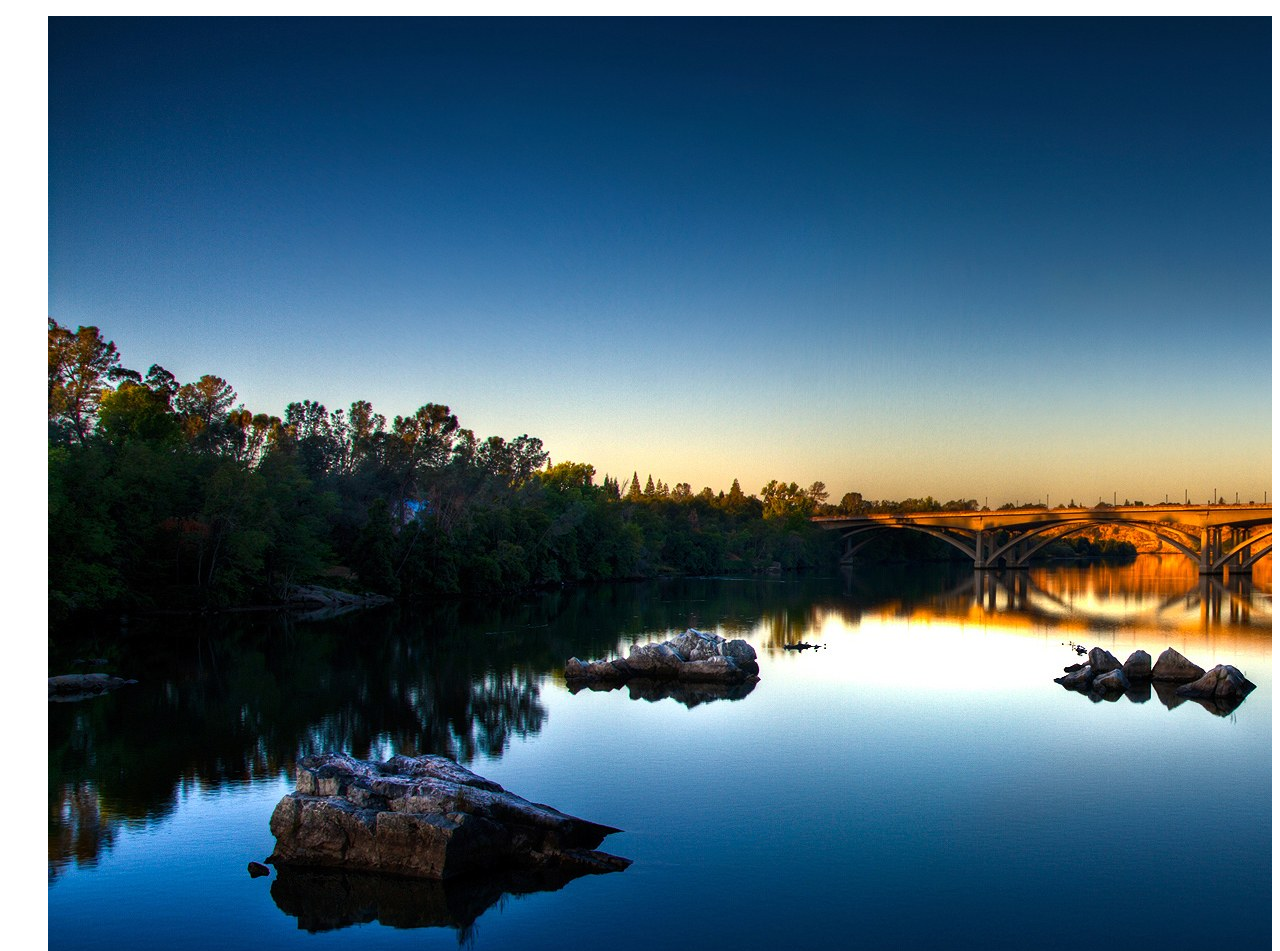
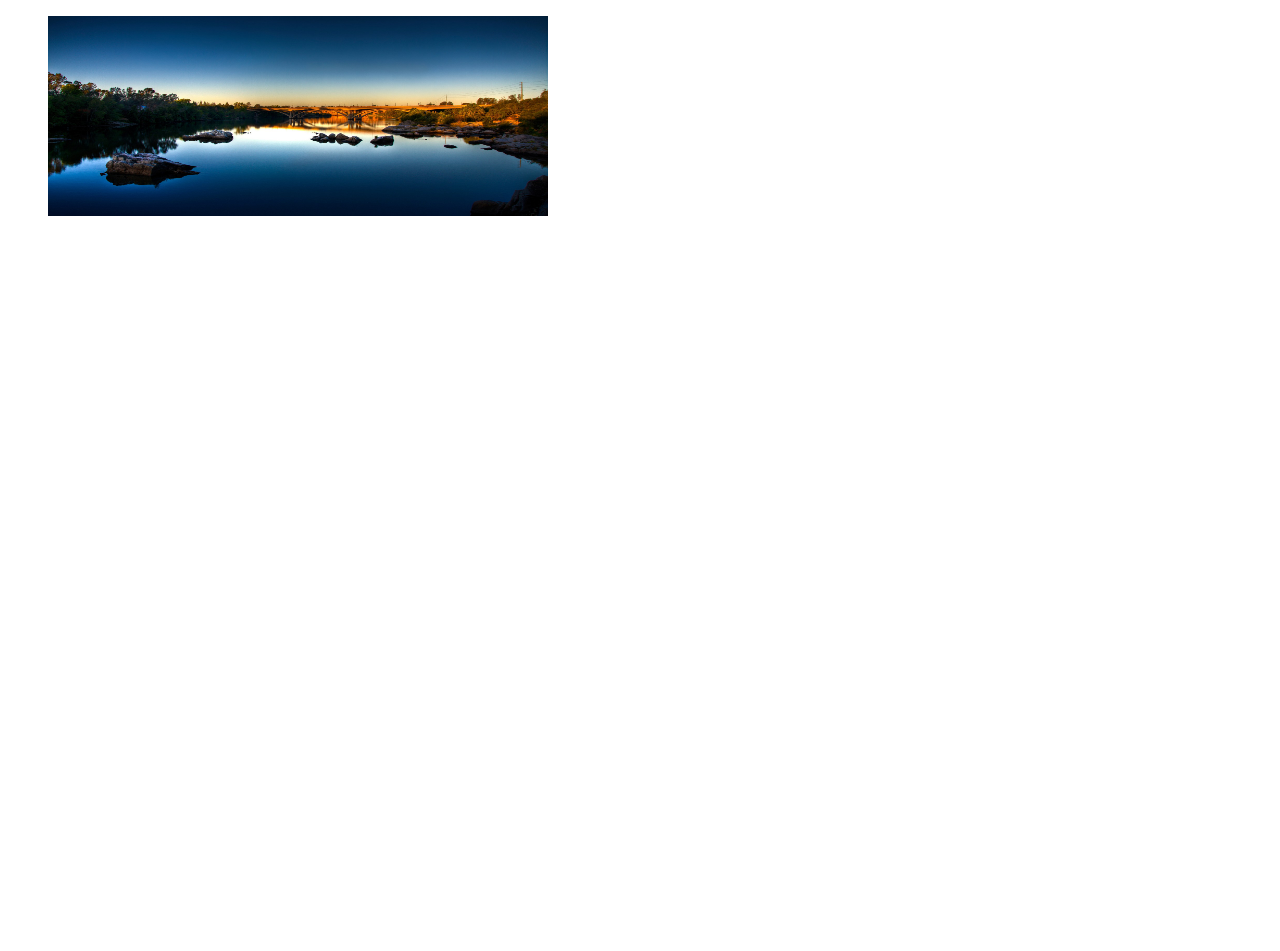
Before and after one commit to eggwu96007/nquwebsite, a plain HTML site: page new/slick.html in a window 1280 px wide. Shown: the top 951 px of the page. After the commit the page ends 800 px from the top, so only its background shows below. Drawn offline with Linux system fonts and the light colour scheme.

Commit message:
push new

```diff
--- a/new/slick.html
+++ b/new/slick.html
@@ -10,9 +10,9 @@
 <body>
 
     <ul class="container">
-        <li><img src="images/1.jpg"></li>
-        <li><img src="images/2.jpg"></li>
-        <li><img src="images/3.jpg"></li>
+        <li><img src="images/1.jpg" width="500dp" height="200dp"></li>
+        <li><img src="images/2.jpg" width="500dp" height="200dp"></li>
+        <li><img src="images/3.jpg" width="500dp" height="200dp"></li>
     </ul>
 
 
```
